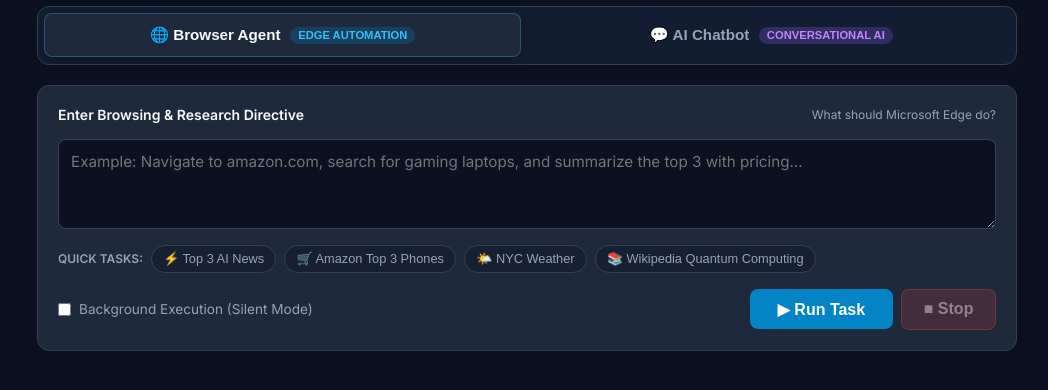
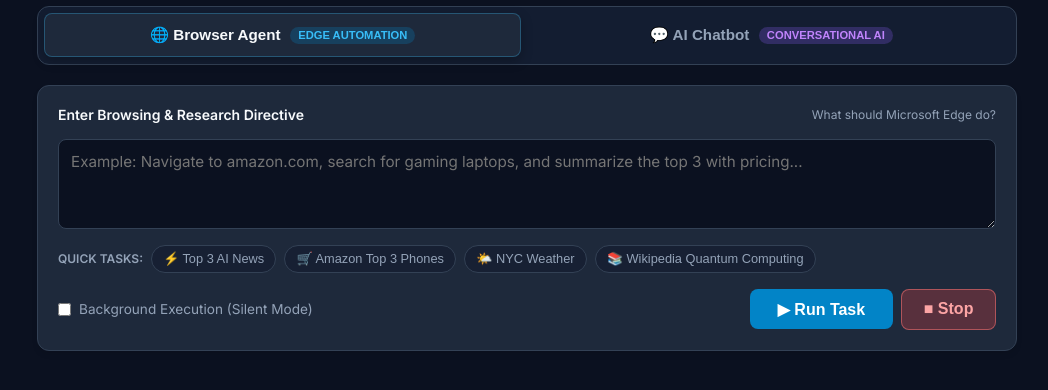
Before and after one commit to riteesh800/Web-Agent, a plain HTML site: page frontend/index.html in a window 1280 px wide. Shown: the part 98-488 px from the top of the page, without its empty margins (113-1161 px from the left). Drawn offline with nearby package versions, Linux system fonts and the light colour scheme; files that its build step writes are made by us from their sources.

Commit message:
Improve stop button visibility

```diff
--- a/frontend/index.html
+++ b/frontend/index.html
@@ -6,7 +6,7 @@
     <title>Web Agent - Autonomous Browser & AI Assistant</title>
     <link rel="preconnect" href="https://fonts.googleapis.com">
     <link href="https://fonts.googleapis.com/css2?family=Inter:wght@400;500;600;700&family=JetBrains+Mono:wght@400;500&display=swap" rel="stylesheet">
-    <link rel="stylesheet" href="/static/styles/theme.css?v=2">
+    <link rel="stylesheet" href="/static/styles/theme.css?v=3">
     <script src="https://cdn.jsdelivr.net/npm/marked/marked.min.js"></script>
 </head>
 <body>
@@ -253,6 +253,6 @@
         </main>
     </div>
 
-    <script src="/static/scripts/orchestrator_ui.js?v=2"></script>
+    <script src="/static/scripts/orchestrator_ui.js?v=3"></script>
 </body>
 </html>
--- a/frontend/styles/theme.css
+++ b/frontend/styles/theme.css
@@ -657,20 +657,21 @@ textarea:focus {
 }
 
 .btn-stop {
-    background: var(--accent-rose);
-    color: white;
+    background: #ef4444;
+    color: #ffffff;
     font-size: 1rem;
     padding: 0.65rem 1.35rem;
-    box-shadow: 0 2px 10px rgba(239, 68, 68, 0.28);
+    border: 1px solid #f87171;
+    box-shadow: 0 2px 10px rgba(239, 68, 68, 0.35);
 }
 .btn-stop:hover:not(:disabled) {
     background: #dc2626;
-    box-shadow: 0 4px 14px rgba(239, 68, 68, 0.42);
+    box-shadow: 0 4px 14px rgba(239, 68, 68, 0.5);
 }
 .btn-stop:disabled {
-    background: rgba(239, 68, 68, 0.18);
-    color: rgba(248, 250, 252, 0.42);
-    border: 1px solid rgba(239, 68, 68, 0.28);
+    background: rgba(239, 68, 68, 0.28);
+    color: #fca5a5;
+    border: 1px solid rgba(248, 113, 113, 0.55);
     box-shadow: none;
     cursor: not-allowed;
 }
```
